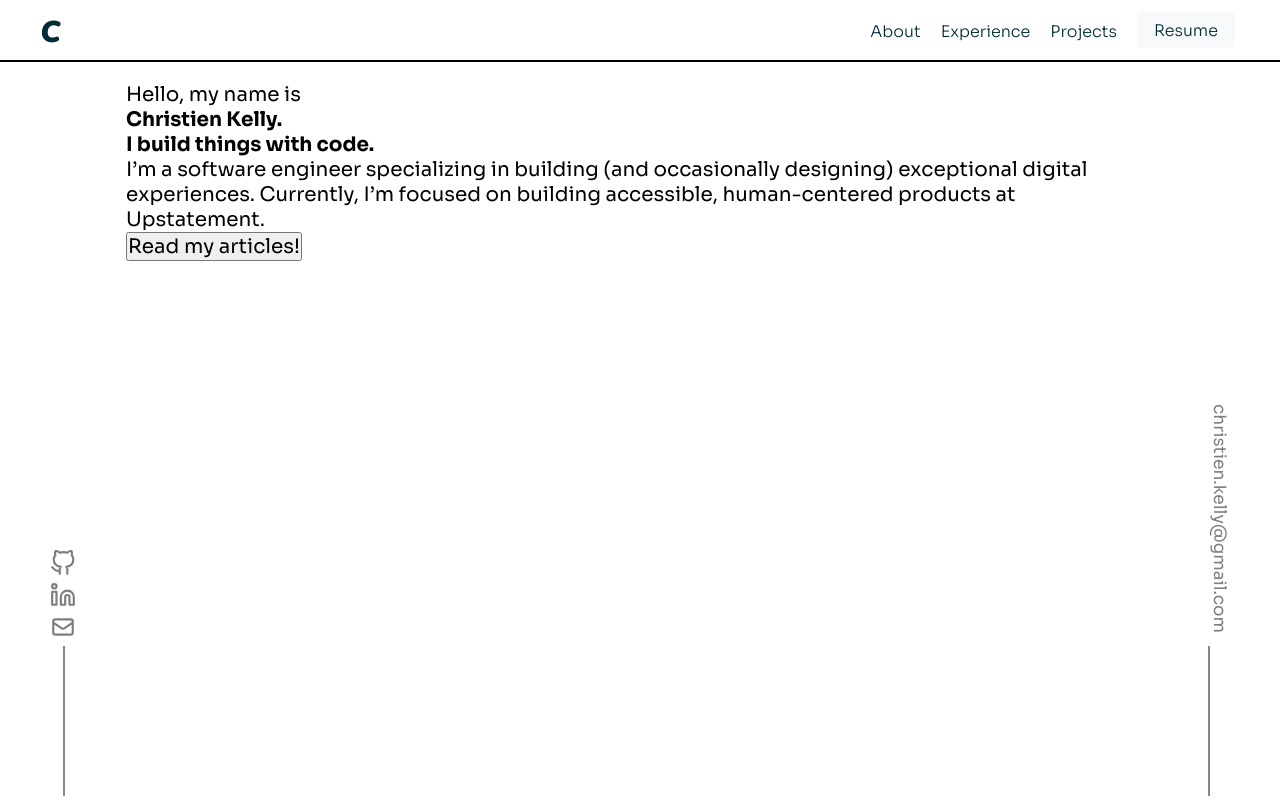
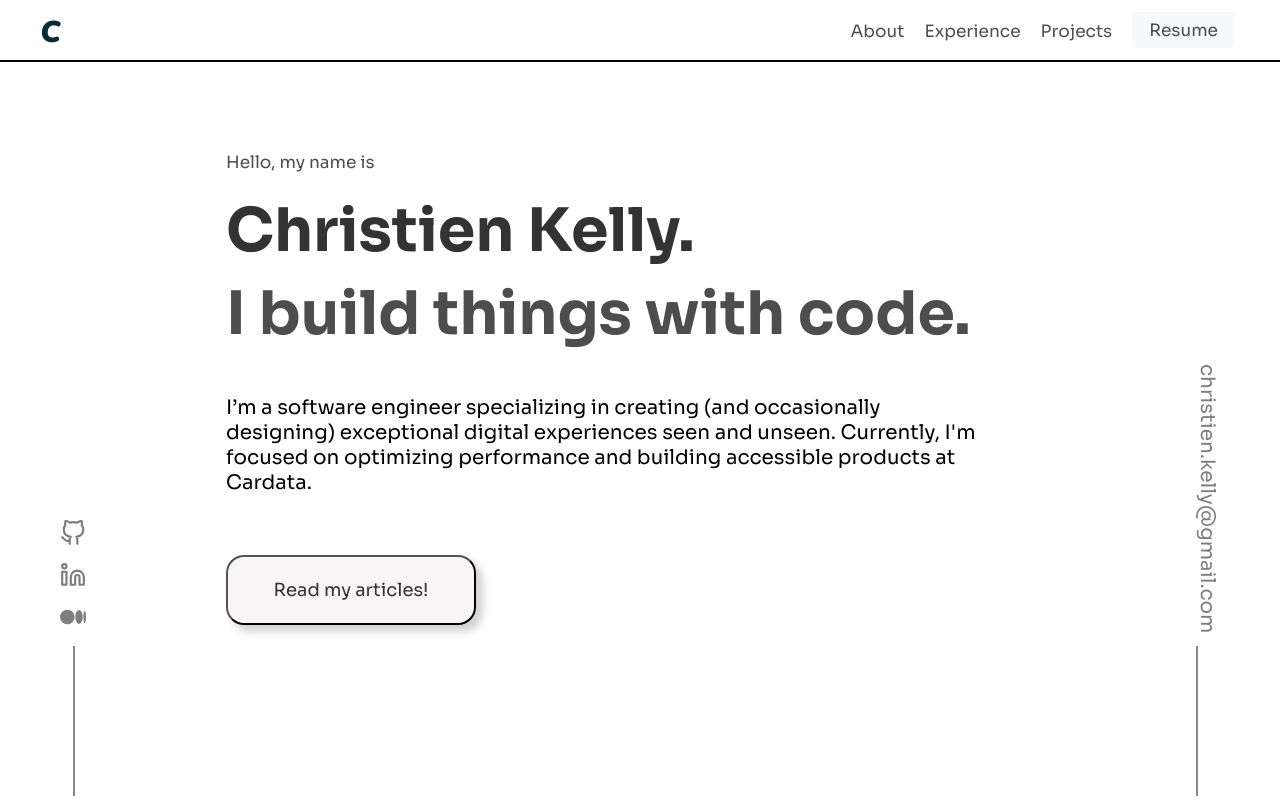
Before and after one commit to christien-kelly/v1, a Gatsby site: page / in a window 1280 px wide. Built offline with nearby package versions, Linux system fonts and the light colour scheme; Gatsby itself is replaced by a stand-in of ours.

Commit message:
finished first screen of personal webpage.

```diff
--- /dev/null
+++ b/src/components/intro.jsx
@@ -0,0 +1,28 @@
+import * as React from 'react';
+import { Link } from 'gatsby';
+import {
+    contentContainer,
+    introSmallText,
+    introName,
+    introCaption,
+    introTextContainer,
+    introButton
+ } from '../styles/intro.module.css';
+
+const Intro = () => {
+    return (
+        <div className={contentContainer}>
+            <p className={introSmallText}>Hello, my name is</p>
+            <h2 className={introName}>Christien Kelly.</h2>
+            <h2 className={introCaption}>I build things with code.</h2>
+            <div className={introTextContainer}>
+                <p>I’m a software engineer specializing in creating (and occasionally designing)
+                exceptional digital experiences seen and unseen. Currently, I'm focused on optimizing
+                performance and building accessible products at Cardata.</p>
+            </div>
+            <Link to='https://christien-kelly.medium.com/'><button class={introButton}>Read my articles!</button></Link>
+        </div>
+    );
+}
+
+export default Intro;
--- a/src/components/layout/header.jsx
+++ b/src/components/layout/header.jsx
@@ -19,7 +19,9 @@ const Header = () => {
                     <li className={navLink}>Experience</li>
                     <li className={navLink}>Projects</li>
                 </ul>
-                <button className={navButton}>Resume</button>
+                <button className={navButton}>
+                    Resume
+                </button>
             </div>
         </div>
     )
--- a/src/components/layout/left-sidebar.jsx
+++ b/src/components/layout/left-sidebar.jsx
@@ -1,18 +1,37 @@
 import * as React from 'react';
 import { FiGithub, FiLinkedin } from 'react-icons/fi';
-import { HiOutlineMail } from 'react-icons/hi';
+import { BsMedium } from 'react-icons/bs';
+import { Link } from 'gatsby';
 import {
     leftNavContainer,
     sidebarNavFooter,
     sidebarNavIcon
-} from '../../styles/layout.module.css'
+} from '../../styles/layout.module.css';
 
 const LeftSideBar = () => {
     return (
         <div className={leftNavContainer}>
-            <div className={sidebarNavIcon}><FiGithub size={26}/></div>
-            <div className={sidebarNavIcon}><FiLinkedin size={26}/></div>
-            <div className={sidebarNavIcon}><HiOutlineMail size={26}/></div>
+            <div className={sidebarNavIcon}>
+                <Link
+                    to='https://github.com/christien-kelly/'
+                    target='_blank'
+                    ><FiGithub size={26}/>
+                </Link>
+            </div>
+            <div className={sidebarNavIcon}>
+                <Link
+                    to='https://www.linkedin.com/in/christien-k-770080107/'
+                    target='_blank'
+                    ><FiLinkedin size={26}/>
+                </Link>
+            </div>
+            <div className={sidebarNavIcon}>
+                <Link
+                    to='https://christien-kelly.medium.com/'
+                    target='_blank'
+                    ><BsMedium size={26}/>
+                </Link>
+            </div>
             <div className={sidebarNavFooter}></div>
         </div>
     );
--- a/src/components/layout/right-sidebar.jsx
+++ b/src/components/layout/right-sidebar.jsx
@@ -1,3 +1,4 @@
+import { Link } from 'gatsby';
 import * as React from 'react';
 import {
     leftNavContainer,
@@ -8,7 +9,13 @@ import {
 const RightSideBar = () => {
     return (
         <div className={leftNavContainer}>
-            <div className={sidebarNavEmail}>christien.kelly@gmail.com</div>
+            <div className={sidebarNavEmail}>
+                <Link
+                    to='mailto:christien.kelly@gmail.com'
+                    target='_blank'
+                    >christien.kelly@gmail.com
+                </Link>
+            </div>
             <div className={sidebarNavFooter}></div>
         </div>
     );
--- a/src/pages/index.js
+++ b/src/pages/index.js
@@ -1,4 +1,5 @@
 import * as React from 'react';
+import Intro from '../components/intro';
 import Header from '../components/layout/header';
 import Layout from '../components/layout/layout';
 import { pageContainer } from '../styles/layout.module.css';
@@ -10,15 +11,7 @@ const IndexPage = () => {
     <div className={ pageContainer }>
       <Header />
       <Layout>
-        <div>
-        <p class="code-text">Hello, my name is</p>
-        <h2 class="primary-header">Christien Kelly.</h2>
-        <h2 class="secondary-header">I build things with code.</h2>
-        <p>I’m a software engineer specializing in building (and occasionally designing)
-        exceptional digital experiences. Currently, I’m focused on building accessible,
-        human-centered products at Upstatement.</p>
-        <button class="code-button">Read my articles!</button>
-        </div>
+        <Intro />
       </Layout>
     </div>
   )
--- a/src/styles/header.module.css
+++ b/src/styles/header.module.css
@@ -10,11 +10,11 @@
 .navLink {
     display: inline;
     margin: 0 10px;
-    font-size: 80%;
-    color: #022d36;
-    font-weight: 300;
+    font-size: 85%;
+    color: rgba(0, 0, 0, 0.697);
+    font-weight: 400;
     cursor: pointer;
-    transition: color 0.7s;
+    transition: color 0.3s;
 }
 
 .navLink:last-child {
@@ -23,7 +23,7 @@
 
 .navLink:hover,
 .logoContainer:hover {
-    color: #022d36e1;
+    color: rgba(0, 0, 0);
 }
 
 .navItemsContainer,
@@ -39,7 +39,7 @@
     font-size: 150%;
     line-height: 120%;
     cursor: pointer;
-    transition: color 0.7s;
+    transition: color 0.3s;
 }
 
 .navItemsContainer {
@@ -48,13 +48,12 @@
 }
 
 .navButton {
-    color: #022d36;
+    color: rgba(0, 0, 0, 0.697);
     background-color: #f8f9fa;
     border: 1px solid #f8f9fa;
     border-radius: 4px;
     cursor: pointer;
-    font-size: 80%;
-    font-weight: 300;
+    font-size: 85%;
     height: 36px;
     line-height: 27px;
     min-width: 54px;
@@ -64,12 +63,12 @@
     -webkit-user-select: none;
     touch-action: manipulation;
     white-space: pre;
-    transition: box-shadow 0.7s, border-color 0.7s;
+    transition: box-shadow 0.3s, border-color 0.3s, color 0.3s;
     margin-right: 2rem;
 }
 
 .navButton:hover {
     border-color: #dadce0;
     box-shadow: rgba(0, 0, 0, .1) 0 1px 1px;
-    color: #202124;
+    color: rgba(0, 0, 0);
 }
--- /dev/null
+++ b/src/styles/intro.module.css
@@ -0,0 +1,60 @@
+.contentContainer {
+    height: 100%;
+    width: 100%;
+    padding-left: 4rem;
+}
+
+.introSmallText {
+    font-size: 85%;
+    color: rgba(0, 0, 0, 0.697);
+    margin-bottom: 1rem;
+    margin-top: 3.5rem;
+}
+
+.introName, .introCaption {
+    font-size: 300%;
+    padding-bottom: 0.4rem;
+}
+
+.introName {
+    color: rgba(0, 0, 0, 0.8);
+}
+
+.introCaption {
+    color: rgba(0, 0, 0, 0.697);
+    margin-bottom: 1.8rem;
+}
+
+.introTextContainer {
+    margin-top: 1rem;
+    max-width: 750px;
+}
+
+.introButton {
+    margin-top: 3rem;
+    width: 250px;
+    height: 70px;
+    position: relative;
+    background: #f7f5f6;
+    margin-bottom: 25px;
+    border-radius: 18px;
+    text-align: center;
+    cursor: pointer;
+    transition: all 0.3s ease-in-out;
+    box-shadow: -6px -6px 10px rgba(255, 255, 255, 0.8), 6px 6px 10px rgba(0, 0, 0, 0.2);
+    color: rgba(0, 0, 0, 0.8);
+    font-size: 90%;
+}
+
+.introButton:hover {
+    opacity: 0.7;
+    box-shadow: -6px -6px 10px rgba(255, 255, 255, 0.611),
+      6px 6px 10px rgba(0, 0, 0, 0.2);
+}
+
+.introButton:active {
+    opacity: 1;
+    box-shadow: inset -4px -4px 8px rgba(255, 255, 255, 0.5),
+          inset 8px 8px 16px rgba(0, 0, 0, 0.1);
+    color: #2b966a;
+}
--- a/src/styles/layout.module.css
+++ b/src/styles/layout.module.css
@@ -7,9 +7,9 @@
     display: flex;
     justify-content: flex-end;
     flex-direction: column;
-    margin: 0.2rem 2.5rem;
+    margin: 0.2rem 3rem;
     color: rgba(0, 0, 0, 0.504);
-    transition: margin-bottom 0.7s, color 0.7s, border-color 0.7s;
+    transition: margin-bottom 0.3s, color 0.3s, border-color 0.3s;
 }
 
 .leftNavContainer:hover {
@@ -25,7 +25,7 @@
     margin-left: 24px;
     margin-bottom: 0.65rem;
     cursor: pointer;
-    transition: color 0.7s;
+    transition: color 0.3s;
 }
 
 .sidebarNavEmail:hover {
@@ -34,11 +34,13 @@
 
 .sidebarNavIcon {
     cursor: pointer;
-    transition: font-size 1.2s;
+    margin-bottom: 0.5rem;
+    transition: font-size 0.3s, color 0.3s;
 }
 
 .sidebarNavIcon:hover {
     font-size: 130%;
+    color:rgb(0, 0, 0);
 }
 
 .pageContainer {
--- a/src/styles/styles.css
+++ b/src/styles/styles.css
@@ -14,3 +14,8 @@
     font-size: 20px;
     font-family: 'Sora', sans-serif;
 }
+
+a {
+    color: inherit;
+    text-decoration: inherit;
+}
```
Also changed, not shown: src/styles/sidebar.module.css (deleted).
